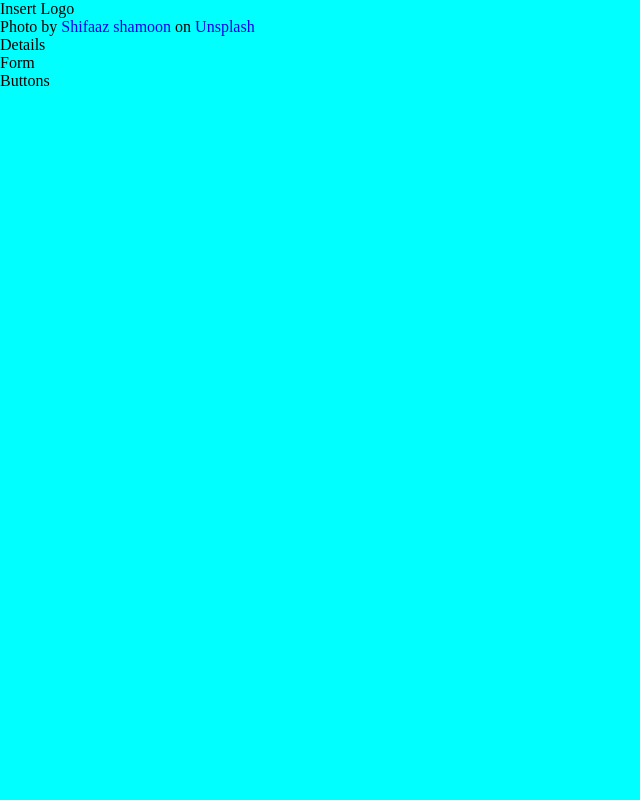
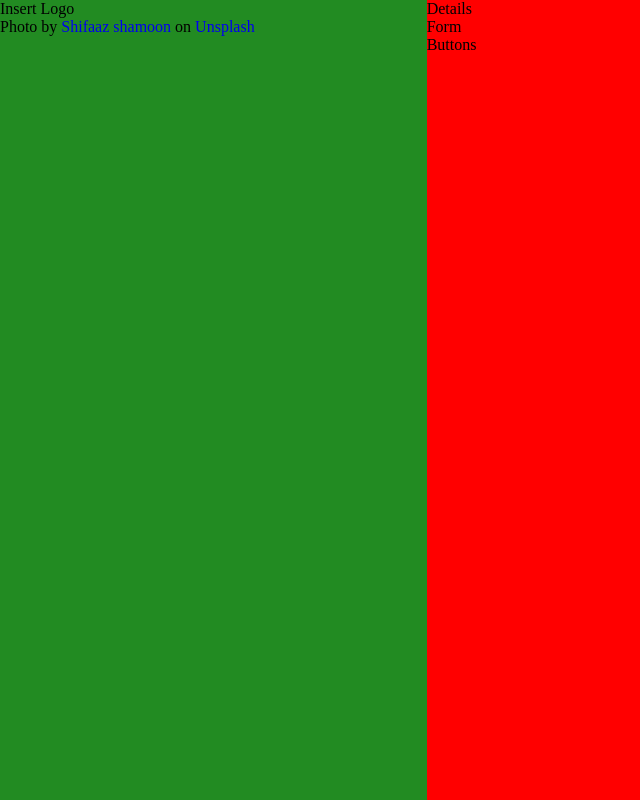
Before and after one commit to hateganfloringeorge/fe-part-3, a plain HTML site: page index.html in a window 1280 px wide. Shown: the whole page, without its empty margins (0-640 px from the left). Drawn offline with Linux system fonts and the light colour scheme.

Commit message:
splitting the screen in 2

```diff
--- a/styles.css
+++ b/styles.css
@@ -13,5 +13,15 @@ body {
 
 .page {
     height: 100%;
-    background-color: aqua;
+    display: flex;
 }
+
+.right {
+    flex: 2;
+    background-color: red;
+}
+
+.left {
+    flex: 1;
+    background-color: forestgreen;
+}
```
